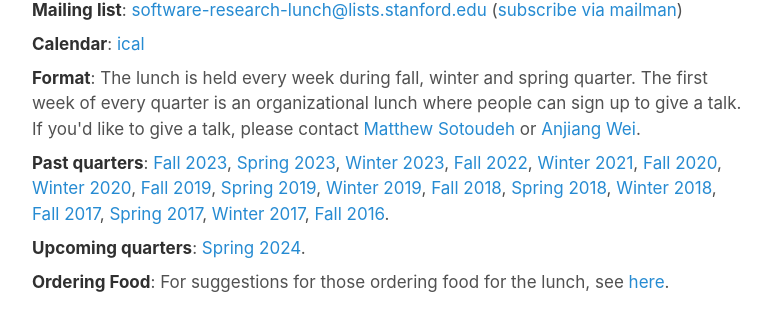
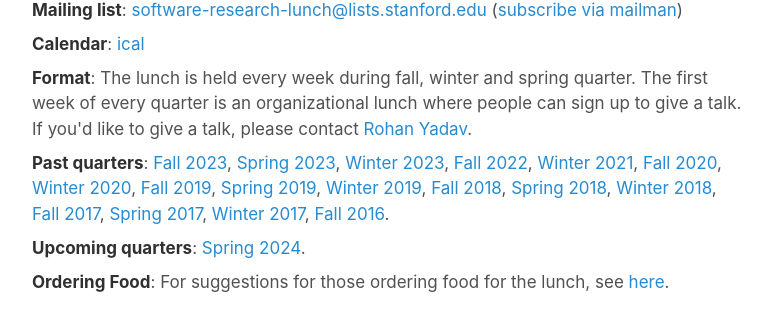
Before and after one commit to software-research-lunch/software-research-lunch.github.io, a Jekyll site: the page built from index.html, in a window 1280 px wide. Shown: the part 201-512 px from the top of the page, without its empty margins (251-1028 px from the left). Built offline with Jekyll 4.4.1, drawn with Linux system fonts in a browser that asks for light colours.

Commit message:
_includes: update email address to point at Rohan

```diff
--- a/_includes/main.html
+++ b/_includes/main.html
@@ -5,7 +5,7 @@
 
 <p><strong>Calendar</strong>: <a href="/calendar.ics">ical</a><!-- | <a href="http://www.google.com/calendar/render?cid={{ "/calendar.ics" | prepend:site.url | url_param_escape }}">Add to Google Calendar</a> --><p>
 
-<p><strong>Format</strong>: The lunch is held every week during fall, winter and spring quarter.  The first week of every quarter is an organizational lunch where people can sign up to give a talk.  If you'd like to give a talk, please contact <a href="mailto:matthew@masot.net">Matthew Sotoudeh</a> or <a href="mailto:anjiang@stanford.edu">Anjiang Wei</a>.<p>
+<p><strong>Format</strong>: The lunch is held every week during fall, winter and spring quarter.  The first week of every quarter is an organizational lunch where people can sign up to give a talk.  If you'd like to give a talk, please contact <a href="mailto:rohany@cs.stanford.edu">Rohan Yadav</a>.<p>
 
 <p><strong>Past quarters</strong>: <a href="/archive/2023-fall/">Fall 2023</a>, <a href="/archive/2023-spring/">Spring 2023</a>, <a href="/archive/2023-winter/">Winter 2023</a>, <a href="/archive/2022-fall/">Fall 2022</a>, <a href="/archive/2021-winter/">Winter 2021</a>, <a href="/archive/2020-fall/">Fall 2020</a>, <a href="/archive/2020-winter/">Winter 2020</a>, <a href="/archive/2019-fall/">Fall 2019</a>, <a href="/archive/2019-spring/">Spring 2019</a>, <a href="/archive/2019-winter/">Winter 2019</a>, <a href="/archive/2018-fall/">Fall 2018</a>, <a href="/archive/2018-spring/">Spring 2018</a>, <a href="/archive/2018-winter/">Winter 2018</a>, <a href="/archive/2017-fall/">Fall 2017</a>, <a href="/archive/2017-spring/">Spring 2017</a>, <a href="/archive/2017-winter/">Winter 2017</a>, <a href="/archive/2016-fall/">Fall 2016</a>.</p>
 {% if true %}
```
